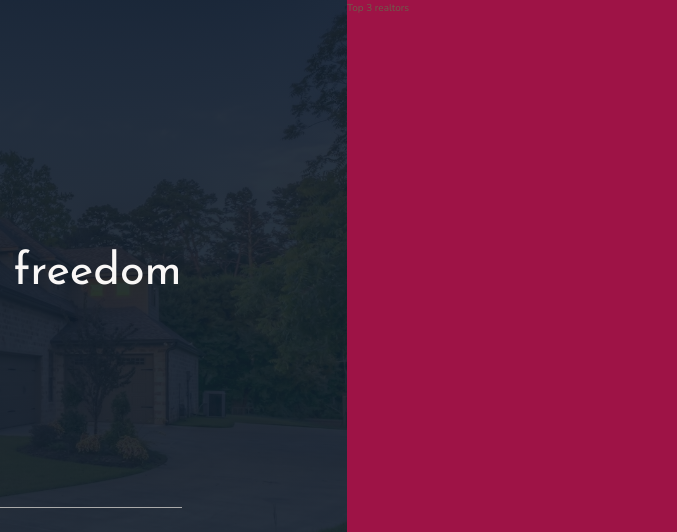
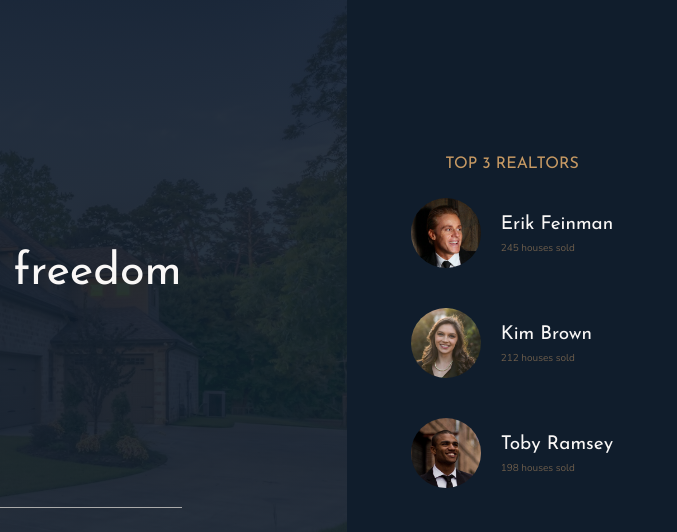
Before and after one commit to sinovic/natours-project, a website: page index.html in a window 1280 px wide. Shown: the top 532 px of the page, 603-1280 px from the left. Drawn offline with nearby package versions, Linux system fonts and the light colour scheme.

Commit message:
Built realtors part

```diff
--- a/index.html
+++ b/index.html
@@ -29,7 +29,26 @@
             </div>
         </header>
         <div class="realtors">
-            Top 3 realtors
+            <h3 class="heading-3">Top 3 Realtors</h3>
+            <div class="realtors__list">
+                <img src="img/realtor-1.jpeg" alt="realtor 1" class="realtors__img">
+                <div class="realtors__details">
+                    <p class="heading-4 heading-4--light">Erik Feinman</p>
+                    <p class="realtors__sold">245 houses sold</p>
+                </div>
+
+                <img src="img/realtor-2.jpeg" alt="realtor 2" class="realtors__img">
+                <div class="realtors__details">
+                    <h5 class="heading-4 heading-4--light">Kim Brown</h5>
+                    <p class="realtors__sold">212 houses sold</p>
+                </div>
+
+                <img src="img/realtor-3.jpeg" alt="realtor 3" class="realtors__img">
+                <div class="realtors__details">
+                    <h5 class="heading-4 heading-4--light">Toby Ramsey</h5>
+                    <p class="realtors__sold">198 houses sold</p>
+                </div>
+            </div>
         </div>
         <section class="features">
             <div class="feature">
--- a/sass/_realtors.scss
+++ b/sass/_realtors.scss
@@ -1,4 +1,29 @@
 .realtors {
-  background-color: #9e1346;
+  background-color: $color-secondary;
   grid-column: col-start 7 / full-end;
+
+  display: grid;
+  grid-row-gap: 2rem;
+  align-content: center;
+  justify-items: center;
+  justify-content: center;
+
+  &__list {
+    display: grid;
+    grid-template-columns: min-content max-content;
+    grid-column-gap: 2rem;
+    grid-row-gap: 5vh;
+    align-items: center;
+  }
+
+  &__img {
+    width: 7rem;
+    border-radius: 50%;
+  }
+
+  &__details {}
+
+  &__name {}
+
+  &__sold {}
 }
```
Also changed, not shown: css/style.css.
